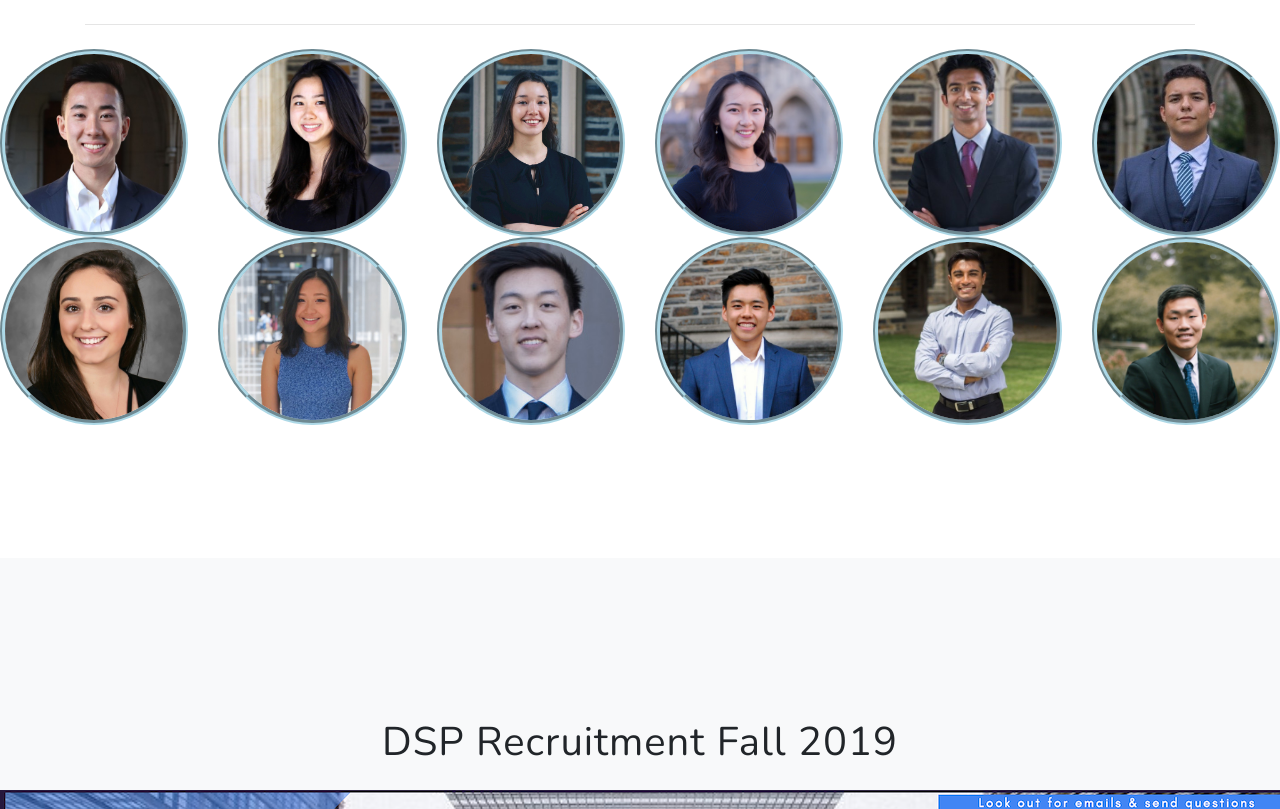
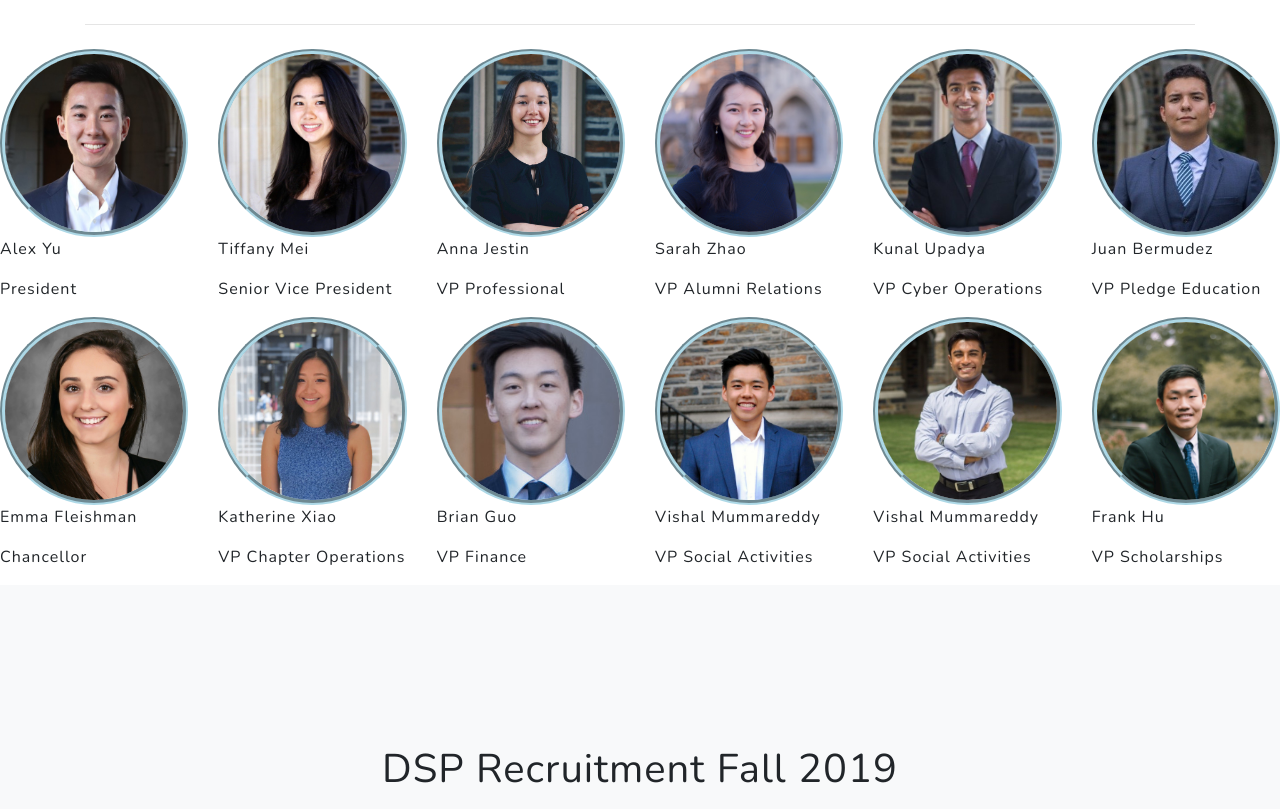
Before and after one commit to kunalupadya/dspwebsite, a Django app: page / in a window 1280 px wide; the page is wider, and only the part inside the window is pictured. Shown: the part 2479-3288 px from the top of that part. Run offline with Django 3.2, Linux system fonts and the light colour scheme; some libraries are stand-ins or nearby versions.

Commit message:
added exec names and titles

```diff
--- a/mainwebsite/templates/main/index.html
+++ b/mainwebsite/templates/main/index.html
@@ -406,36 +406,48 @@
                     <div class="img__overlay"><img class="img-fluid" src="{% static 'main/img/linkedin2.png' %}"/></div>
                     <img class="img-fluid" src="{% static 'main/img/alexyu.jpg' %}"/>
                 </a>
+                <p>Alex Yu</p>
+                <p>President</p>
             </div>
             <div class="col-lg-2 {#col-sm-3#}" style="border-radius: 43%;">
                 <a class="my-a-img" href="https://www.linkedin.com/in/tiffany-tianxue-mei/" target="_blank">
                     <div class="img__overlay"><img class="img-fluid" src="{% static 'main/img/linkedin2.png' %}"/></div>
                     <img class="img-fluid" src="{% static 'main/img/tiffmei.jpg' %}"/>
                 </a>
+                <p>Tiffany Mei</p>
+                <p>Senior Vice President</p>
             </div>
             <div class="col-lg-2 {#col-sm-3#}" style="border-radius: 43%;">
                 <a class="my-a-img" href="https://www.linkedin.com/in/anna-power-jestin/" target="_blank">
                     <div class="img__overlay"><img class="img-fluid" src="{% static 'main/img/linkedin2.png' %}"/></div>
                     <img class="img-fluid" src="{% static 'main/img/annajestin.jpg' %}"/>
                 </a>
+                <p>Anna Jestin</p>
+                <p>VP Professional</p>
             </div>
             <div class="col-lg-2 {#col-sm-3#}" style="border-radius: 43%;">
                 <a class="my-a-img" href="https://www.linkedin.com/in/sarahzhao1/" target="_blank">
                     <div class="img__overlay"><img class="img-fluid" src="{% static 'main/img/linkedin2.png' %}"/></div>
                     <img class="img-fluid" src="{% static 'main/img/sarahzhao.jpg' %}"/>
                 </a>
+                <p>Sarah Zhao</p>
+                <p>VP Alumni Relations</p>
             </div>
             <div class="col-lg-2 {#col-sm-3#}" style="border-radius: 43%;">
                 <a class="my-a-img" href="https://www.linkedin.com/in/kunalupadya/" target="_blank">
                     <div class="img__overlay"><img class="img-fluid" src="{% static 'main/img/linkedin2.png' %}"/></div>
                     <img class="img-fluid" src="{% static 'main/img/kunalupadya.jpg' %}"/>
                 </a>
+                <p>Kunal Upadya</p>
+                <p>VP Cyber Operations</p>
             </div>
             <div class="col-lg-2 {#col-sm-3#}" style="border-radius: 43%;">
                 <a class="my-a-img" href="https://www.linkedin.com/in/juan-bermudez/" target="_blank">
                     <div class="img__overlay"><img class="img-fluid" src="{% static 'main/img/linkedin2.png' %}"/></div>
                     <img class="img-fluid" src="{% static 'main/img/juanbermudez.jpg' %}"/>
                 </a>
+                <p>Juan Bermudez</p>
+                <p>VP Pledge Education</p>
             </div>
         </div>
         <div class="row popup-gallery">
@@ -457,37 +469,48 @@
                     <div class="img__overlay"><img class="img-fluid" src="{% static 'main/img/linkedin2.png' %}"/></div>
                     <img class="img-fluid" src="{% static 'main/img/emmafleishman.jpg' %}"/>
                 </a>
-                <h2 class="text-white-50 mx-auto mt-2 mb-5">Emma Fleishman</h2>
+                <p>Emma Fleishman</p>
+                <p>Chancellor</p>
             </div>
             <div class="col-lg-2 {#col-sm-3#}" style="border-radius: 43%;">
                 <a class="my-a-img" href="https://www.linkedin.com/in/katherine-xiao-/" target="_blank">
                     <div class="img__overlay"><img class="img-fluid" src="{% static 'main/img/linkedin2.png' %}"/></div>
                     <img class="img-fluid" src="{% static 'main/img/katherinexiao.jpg' %}"/>
                 </a>
+                <p>Katherine Xiao</p>
+                <p>VP Chapter Operations</p>
             </div>
             <div class="col-lg-2 {#col-sm-3#}" style="border-radius: 43%;">
                 <a class="my-a-img" href="https://www.linkedin.com/in/brianzguo/" target="_blank">
                     <div class="img__overlay"><img class="img-fluid" src="{% static 'main/img/linkedin2.png' %}"/></div>
                     <img class="img-fluid" src="{% static 'main/img/brianguo.jpg' %}"/>
                 </a>
+                <p>Brian Guo</p>
+                <p>VP Finance</p>
             </div>
             <div class="col-lg-2 {#col-sm-3#}" style="border-radius: 43%;">
                 <a class="my-a-img" href="https://www.linkedin.com/in/ryan-huie-3990a412a/" target="_blank">
                     <div class="img__overlay"><img class="img-fluid" src="{% static 'main/img/linkedin2.png' %}"/></div>
                     <img class="img-fluid" src="{% static 'main/img/ryanhuie.jpg' %}"/>
                 </a>
+                <p>Vishal Mummareddy</p>
+                <p>VP Social Activities</p>
             </div>
             <div class="col-lg-2 {#col-sm-3#}" style="border-radius: 43%;">
                 <a class="my-a-img" href="https://www.linkedin.com/in/vishal-mummareddy/" target="_blank">
                     <div class="img__overlay"><img class="img-fluid" src="{% static 'main/img/linkedin2.png' %}"/></div>
                     <img class="img-fluid" src="{% static 'main/img/vishalmummareddy.jpg' %}"/>
                 </a>
+                <p>Vishal Mummareddy</p>
+                <p>VP Social Activities</p>
             </div>
             <div class="col-lg-2 {#col-sm-3#}" style="border-radius: 43%;">
                 <a class="my-a-img" href="https://www.linkedin.com/in/frankhu19/" target="_blank">
                     <div class="img__overlay"><img class="img-fluid" src="{% static 'main/img/linkedin2.png' %}"/></div>
                     <img class="img-fluid" src="{% static 'main/img/frankhu.jpg' %}"/>
                 </a>
+                <p>Frank Hu</p>
+                <p>VP Scholarships</p>
             </div>
         </div>
     </div>
```
